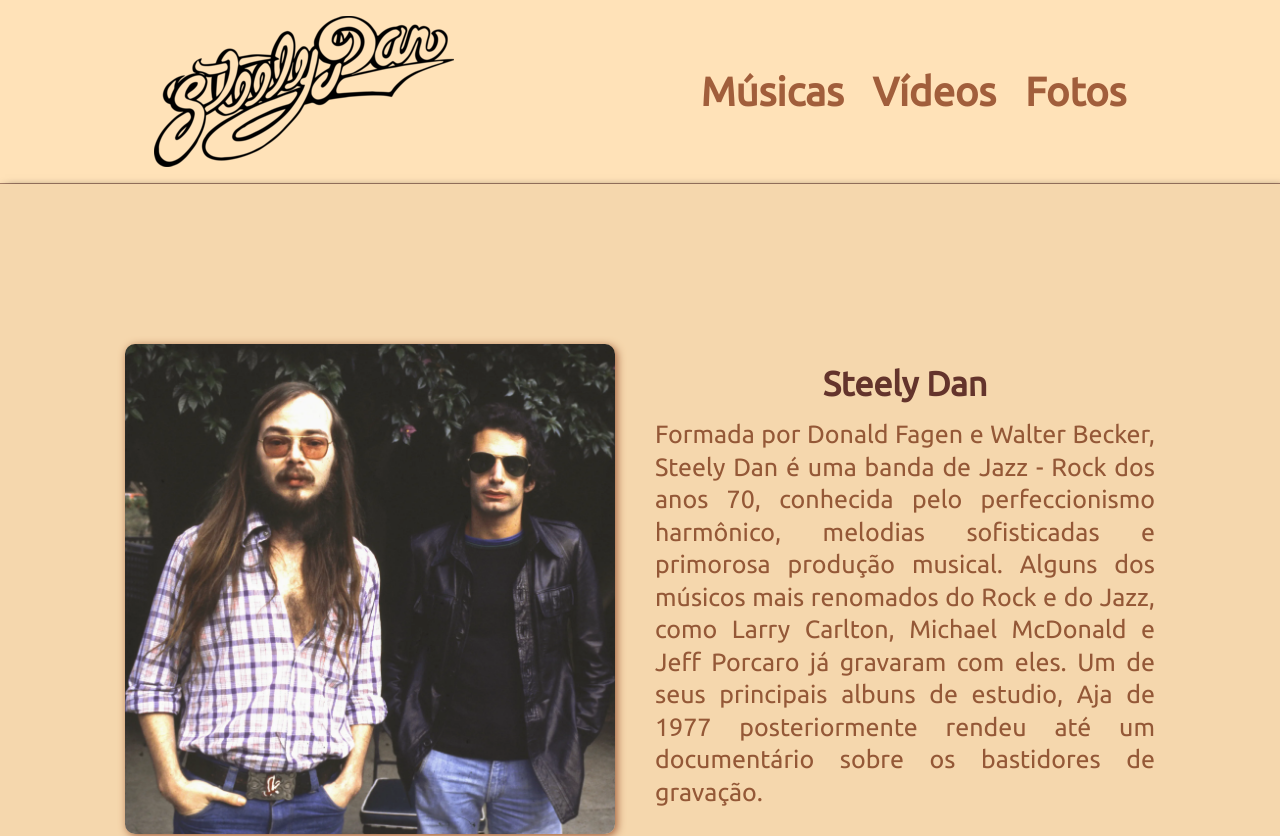
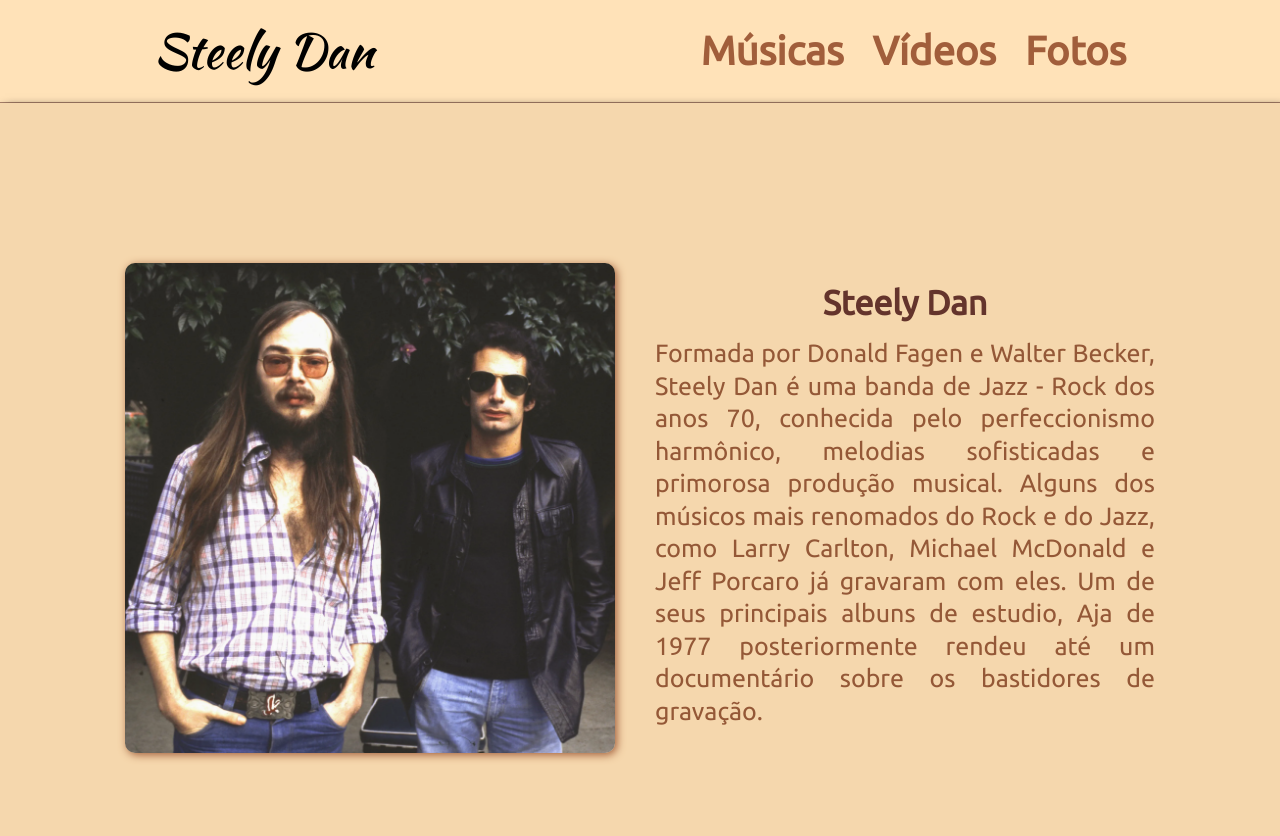
Before and after one commit to pavanellidev/projeto_steely_dan, a plain HTML site: page index.html in a window 1280 px wide. Shown: the top 836 px of the page. Drawn offline with nearby package versions, Linux system fonts and the light colour scheme.

Commit message:
estudos 23/03/23

```diff
--- a/index.html
+++ b/index.html
@@ -7,13 +7,16 @@
    <title>Steely Dan</title>
    <link rel="preconnect" href="https://fonts.googleapis.com"><link rel="preconnect" href="https://fonts.gstatic.com" crossorigin><link href="https://fonts.googleapis.com/css2?family=Ubuntu&display=swap" rel="stylesheet">
    <link rel="stylesheet" href="style.css">
+   <link rel="preconnect" href="https://fonts.googleapis.com">
+   <link rel="preconnect" href="https://fonts.gstatic.com" crossorigin>
+   <link href="https://fonts.googleapis.com/css2?family=Kaushan+Script&display=swap" rel="stylesheet">
    <link rel="stylesheet" href="https://fonts.googleapis.com/css2?family=Material+Symbols+Outlined:opsz,wght,FILL,GRAD@48,400,0,0" />
    <script src="index.js" defer></script>
 </head>
 <body>
 
    <header class="sd-header">
-      <img class="sd-logo" src="images/sdlogo.png" alt="Steely Dan Logo">
+      <div class="logo">Steely Dan</div>
       <span id="burger" class="material-symbols-outlined" onclick="clickMenu()">
          menu
          </span>
--- a/style.css
+++ b/style.css
@@ -1,6 +1,7 @@
 * {
    margin: 0;
    padding: 0;
+   box-sizing: border-box;
 }
 
 html {
@@ -12,6 +13,11 @@ body {
 }
 
 /* Header area */
+
+.logo {
+   font-family: 'Kaushan Script', cursive;
+   font-size: 3rem;
+}
 
 .sd-header {
    display: flex;
```
